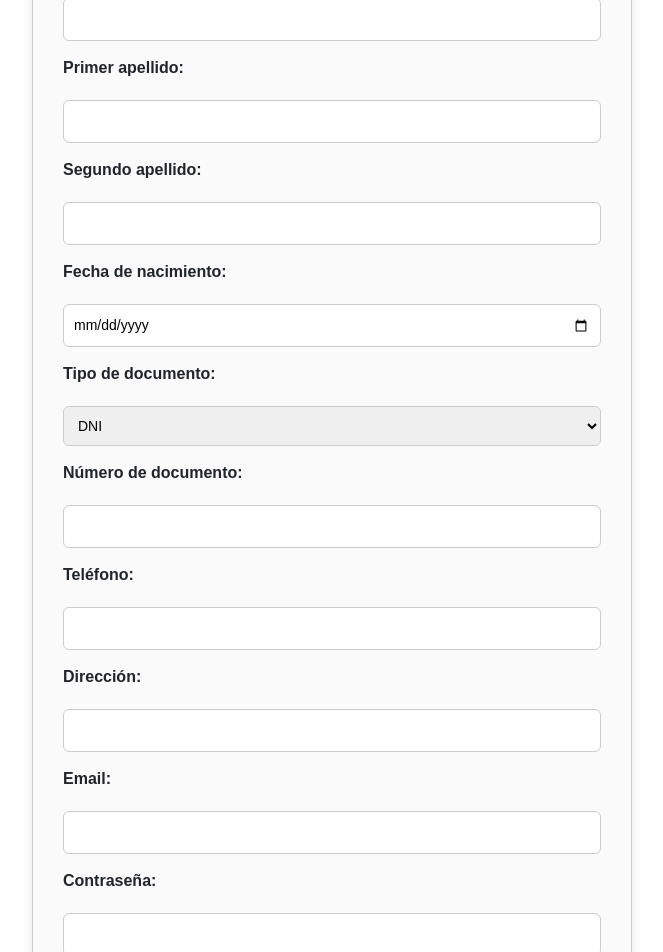
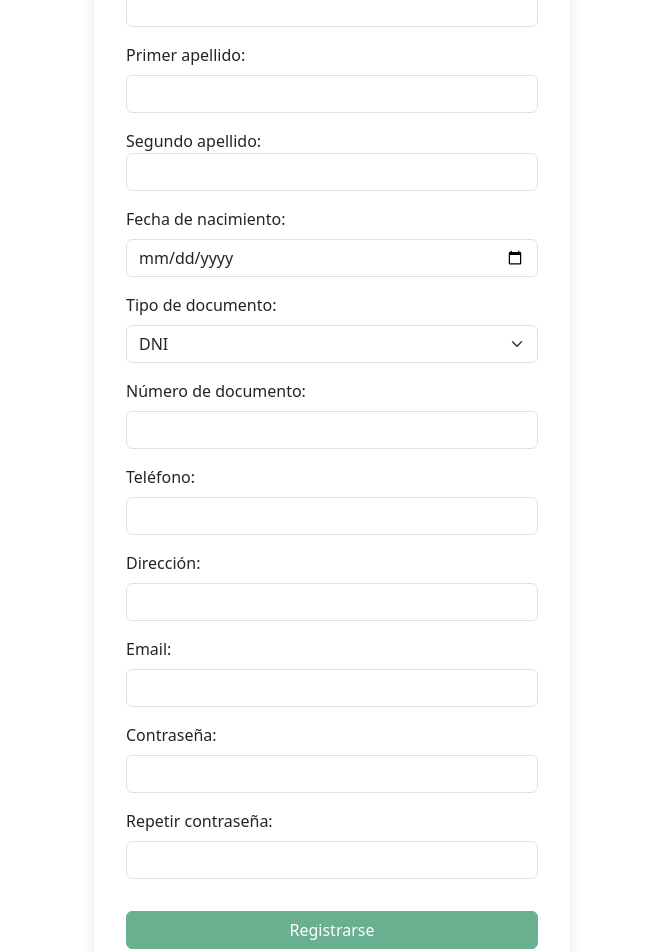
Before and after one commit to Roger486/HostControl, an Angular app in the folder frontend/: page /register in a window 1280 px wide. Shown: the part 300-1252 px from the top of the page, without its empty margins (308-971 px from the left). Built offline with nearby package versions, Linux system fonts and the light colour scheme.

Commit message:
Style(forms): se aplican estilos a formulario de registro

```diff
--- a/frontend/src/app/pages/register/register.component.css
+++ b/frontend/src/app/pages/register/register.component.css
@@ -1,61 +1,30 @@
-section {
-    max-width: 600px;
-    margin: 40px auto;
-    padding: 30px;
-    border: 1px solid #ccc;
-    border-radius: 10px;
-    background-color: #fafafa;
-    box-shadow: 0 4px 12px rgba(0, 0, 0, 0.1);
-  }
 
-  h2 {
-    text-align: center;
-    margin-bottom: 30px;
-    color: #333;
-    font-family: Arial, sans-serif;
-  }
+.container {
+  max-width: 500px;
+}
 
-  form {
-    display: grid;
-    grid-template-columns: 1fr 1fr;
-    gap: 15px 20px;
-    font-family: Arial, sans-serif;
-  }
 
-  label {
-    grid-column: span 2;
-    font-weight: bold;
-    margin-bottom: 5px;
-  }
+form {
+  background-color: #ffffff;
+  padding: 2rem;
+  border-radius: 8px;
+  box-shadow: 0 2px 12px rgba(0, 0, 0, 0.1);
+}
 
-  input,
-  select {
-    grid-column: span 2;
-    padding: 10px;
-    border: 1px solid #ccc;
-    border-radius: 6px;
-    font-size: 14px;
-    transition: border 0.2s ease-in-out;
-  }
+button[type="submit"] {
+  transition: all 0.3s ease;
+}
 
-  input:focus,
-  select:focus {
-    border-color: #007bff;
-    outline: none;
-  }
+button[type="submit"]:hover {
+  transform: translateY(-1px);
+  box-shadow: 0 4px 12px rgba(0, 0, 0, 0.15);
+}
 
-  button {
-    grid-column: span 2;
-    padding: 12px;
-    font-size: 16px;
-    background-color: #007bff;
-    border: none;
-    color: white;
-    border-radius: 6px;
-    cursor: pointer;
-    transition: background-color 0.3s ease;
-  }
+input, select {
+  margin-bottom: 0.5rem;
+}
 
-  button:hover {
-    background-color: #0056b3;
-  }
+.form-text.text-danger {
+  font-size: 0.875rem;
+  margin-top: 4px;
+}
--- a/frontend/src/app/pages/register/register.component.html
+++ b/frontend/src/app/pages/register/register.component.html
@@ -1,52 +1,77 @@
-<section>
-  <h2>Registro de usuario</h2>
+<div class="container my-5" style="max-width: 500px;">
+  <h2 class="text-success text-center mb-4">Registro de usuario</h2>
+
+
   <form [formGroup]="registerForm" (ngSubmit)="onSubmit()">
 
-    <label>Nombre:</label>
-    <input type="text" formControlName="name">
+    <div class="mb-3">
+      <label class="form-label">Nombre:</label>
+      <input type="text" class="form-control" formControlName="name">
+    </div>
 
-    <label>Primer apellido:</label>
-    <input type="text" formControlName="papellido">
+    <div class="mb-3">
+      <label class="form-label">Primer apellido:</label>
+      <input type="text" class="form-control" formControlName="papellido">
+    </div>
 
+    <div class="mb-3">
       <label>Segundo apellido:</label>
-    <input type="text" formControlName="sapellido">
+      <input type="text" class="form-control" formControlName="sapellido">
+    </div>
 
-    <label>Fecha de nacimiento:</label>
-    <input type="date" formControlName="fecha_nacimiento">
+    <div class="mb-3">
+      <label class="form-label">Fecha de nacimiento:</label>
+      <input type="date" class="form-control" formControlName="fecha_nacimiento">
+    </div>
 
-    <label>Tipo de documento:</label>
-    <select formControlName="documento">
+    <div class="mb-3">
+      <label class="form-label">Tipo de documento:</label>
+      <select class="form-select" formControlName="documento">
         <option value="dni">DNI</option>
         <option value="nie">NIE</option>
         <option value="passport">Pasaporte</option>
       </select>
+    </div>
 
-    <label>Número de documento:</label>
-    <input type="text" formControlName="num_documento">
+    <div class="mb-3">
+      <label class="form-label">Número de documento:</label>
+      <input type="text" class="form-control" formControlName="num_documento">
+    </div>
 
-    <label>Teléfono:</label>
-    <input type="text" formControlName="telefono">
+    <div class="mb-3">
+      <label class="form-label">Teléfono:</label>
+      <input type="text" class="form-control" formControlName="telefono">
+    </div>
 
-    <label>Dirección:</label>
-    <input type="text" formControlName="direccion">
+    <div class="mb-3">
+      <label class="form-label">Dirección:</label>
+      <input type="text" class="form-control" formControlName="direccion">
+    </div>
 
-    <label>Email:</label>
-    <input type="email" formControlName="email">
+    <div class="mb-3">
+      <label class="form-label">Email:</label>
+      <input type="email" class="form-control" formControlName="email">
+    </div>
 
-    <label>Contraseña:</label>
-    <input type="password" formControlName="password1">
+    <div class="mb-3">
+      <label class="form-label">Contraseña:</label>
+      <input type="password" class="form-control" formControlName="password1">
 
-    <div *ngIf="registerForm.get('password1')?.invalid && registerForm.get('password1')?.touched" style="color:red;">
+      <div *ngIf="registerForm.get('password1')?.invalid && registerForm.get('password1')?.touched" class="form-text text-danger">
         La contraseña debe tener al menos 8 caracteres, una mayúscula, una minúscula y un número.
       </div>
+    </div>
 
-    <label>Repetir contraseña:</label>
-    <input type="password" formControlName="password2">
 
-    <div *ngIf="registerForm.errors?.['passwordMismatch'] && registerForm.dirty" style="color:red;">
+    <div class="mb-3">
+    <label class="form-label">Repetir contraseña:</label>
+    <input type="password" class="form-control" formControlName="password2">
+
+    <div *ngIf="registerForm.errors?.['passwordMismatch'] && registerForm.dirty" class="form-text text-danger">
       Las contraseñas no coinciden.
     </div>
+    </div>
 
-    <button type="submit" [disabled]="registerForm.invalid">Registrarse</button>
+    <button type="submit" class="btn btn-success w-100 mt-3" [disabled]="registerForm.invalid">Registrarse</button>
   </form>
-</section>
+</div>
```
Lines whose indentation alone changed are shown as unchanged.
